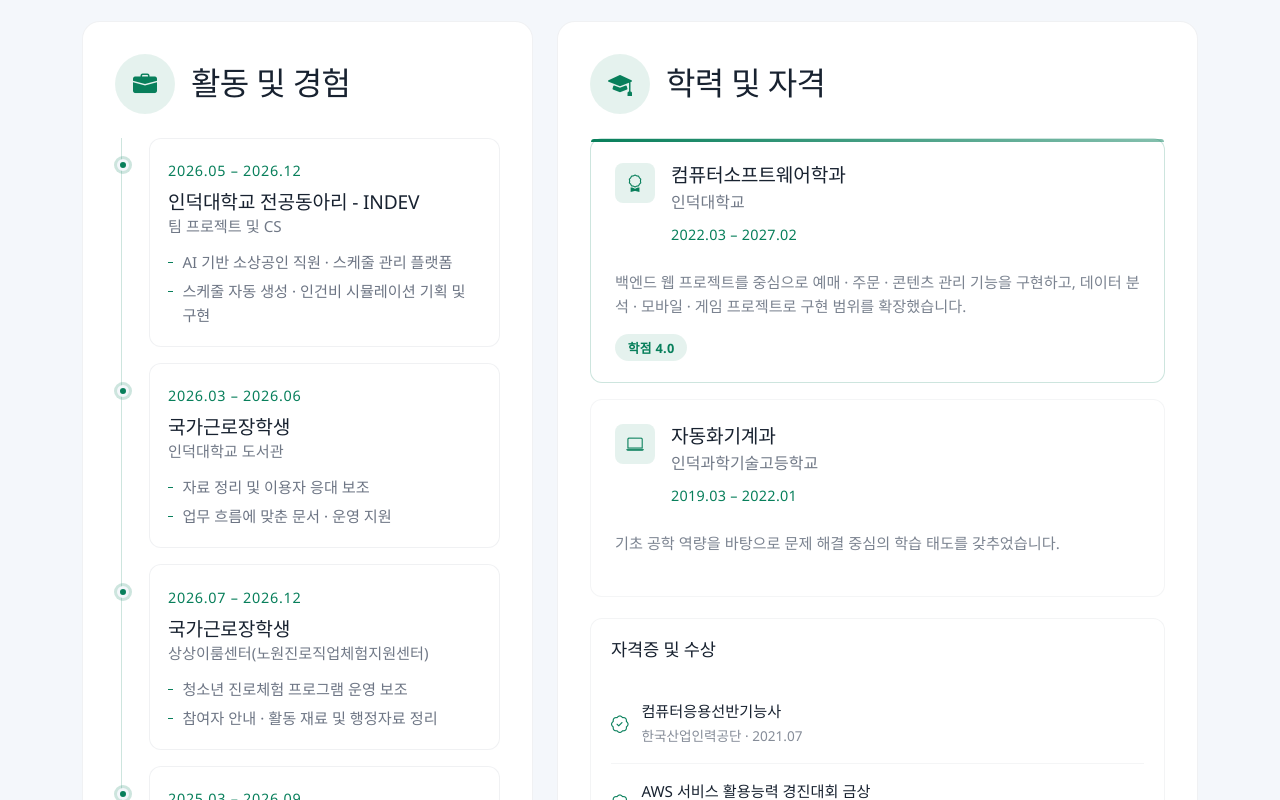
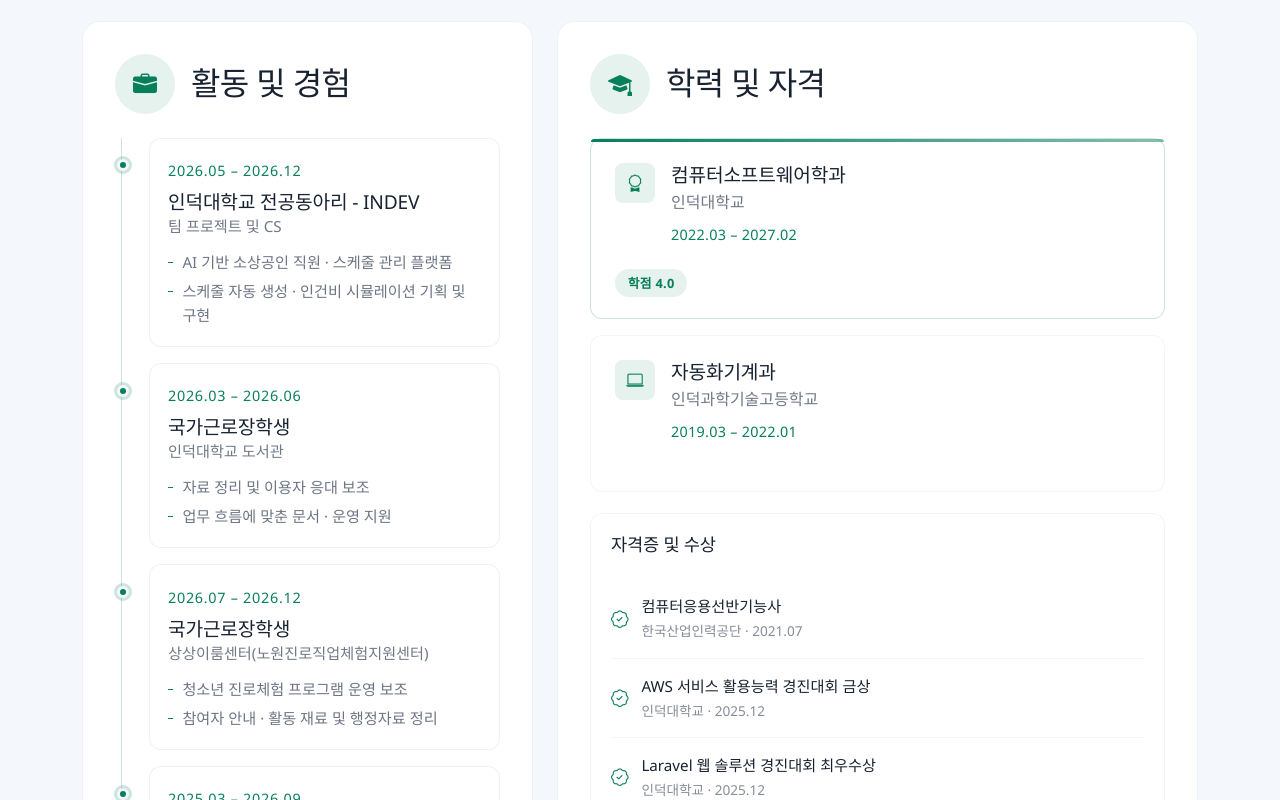
Before and after one commit to allen8524/allen8524.github.io, a React (Vite) app: page /#/ in a window 1280 px wide. Shown: the part 2920-3720 px from the top of the page. Built offline with nearby package versions, Linux system fonts and the light colour scheme.

Commit message:
Remove education descriptions

```diff
--- a/src/components/sections/Resume.tsx
+++ b/src/components/sections/Resume.tsx
@@ -66,9 +66,8 @@ function Resume() {
                           <span className="graduation-year">{formatMiddleDotSpacing(school.year)}</span>
                         </div>
                       </div>
-                      <div className="education-details">
-                        <p>{formatMiddleDotSpacing(school.description)}</p>
-                        {school.honors.length > 0 && (
+                      {school.honors.length > 0 && (
+                        <div className="education-details">
                           <div className="honors">
                             {school.honors.map((honor) => (
                               <span className="honor-badge" key={honor}>
@@ -76,8 +75,8 @@ function Resume() {
                               </span>
                             ))}
                           </div>
-                        )}
-                      </div>
+                        </div>
+                      )}
                     </div>
                   ))}
 
--- a/src/data/resume.ts
+++ b/src/data/resume.ts
@@ -81,8 +81,6 @@ export const resumeEducation = {
       name: "컴퓨터소프트웨어학과",
       institution: "인덕대학교",
       year: "2022.03 – 2027.02",
-      description:
-        "백엔드 웹 프로젝트를 중심으로 예매 · 주문 · 콘텐츠 관리 기능을 구현하고, 데이터 분석 · 모바일 · 게임 프로젝트로 구현 범위를 확장했습니다.",
       honors: ["학점 4.0"],
     },
     {
@@ -93,7 +91,6 @@ export const resumeEducation = {
       name: "자동화기계과",
       institution: "인덕과학기술고등학교",
       year: "2019.03 – 2022.01",
-      description: "기초 공학 역량을 바탕으로 문제 해결 중심의 학습 태도를 갖추었습니다.",
       honors: [],
     },
   ],
```
